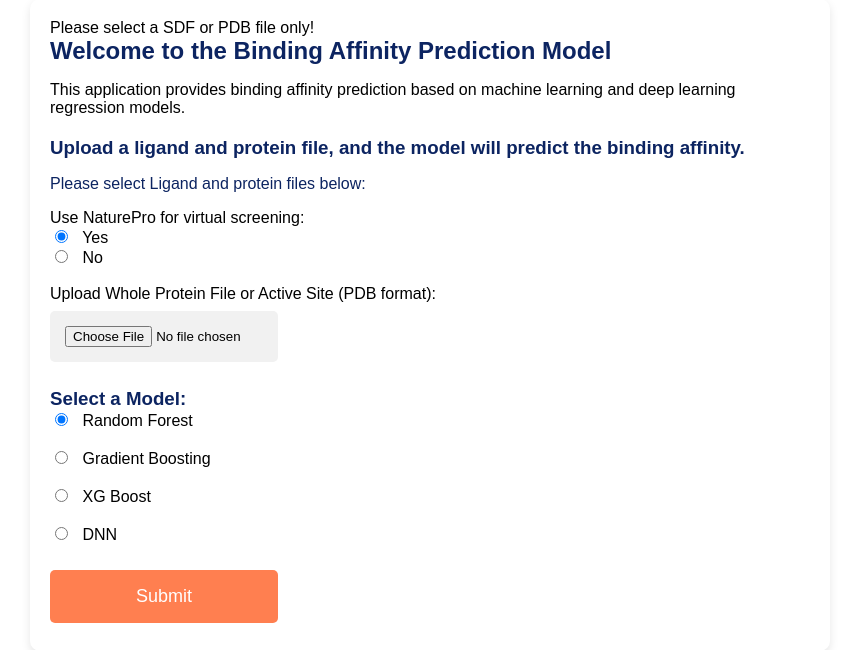
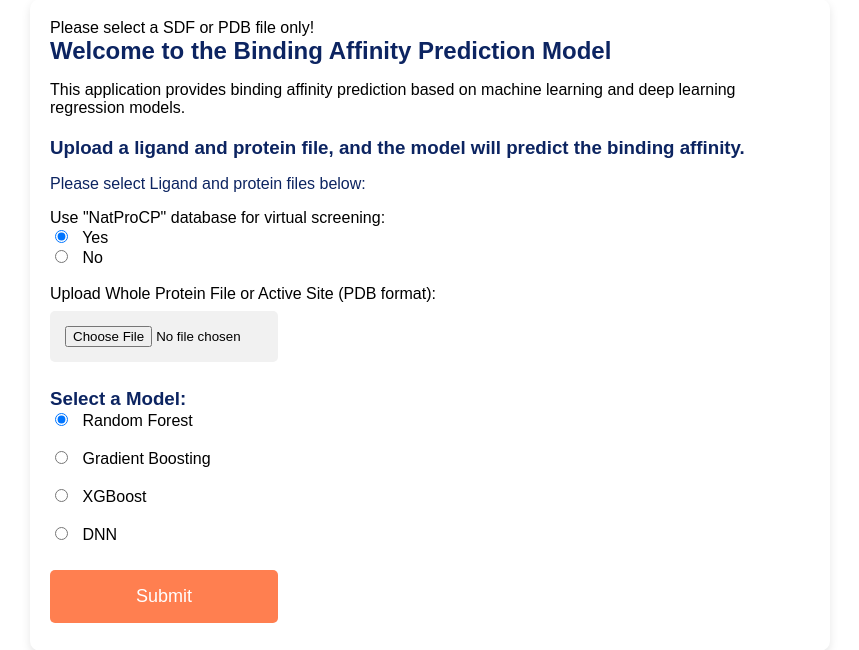
Before and after one commit to nimaibio/binding_affinity, a Flask app: page /vs in a window 1280 px wide. Shown: the part 284-934 px from the top of the page, without its empty margins (210-1069 px from the left). Run offline with Flask 3, Linux system fonts and the light colour scheme.

Commit message:
Update input_new.html

```diff
--- a/templates/input_new.html
+++ b/templates/input_new.html
@@ -300,7 +300,7 @@
 
         <!-- File Upload Form -->
         <form action="/vs" method="post" enctype="multipart/form-data">
-            <label for="file_ligand">Use NaturePro for virtual screening:</label><br>
+            <label for="file_ligand">Use "NatProCP" database for virtual screening:</label><br>
 
 
              <input type="radio" id="dpnp_yes" name="DPNP" value="Yes" onclick="toggleVisibility()"checked required>
@@ -326,7 +326,7 @@
             <label for="GB">Gradient Boosting</label><br><br>
 
             <input type="radio" id="XG" name="BA_model" value="XG">
-            <label for="GB">XG Boost</label><br><br>
+            <label for="GB">XGBoost</label><br><br>
 
             <input type="radio" id="DNN" name="BA_model" value="DNN">
             <label for="GB">DNN</label><br><br>
```
